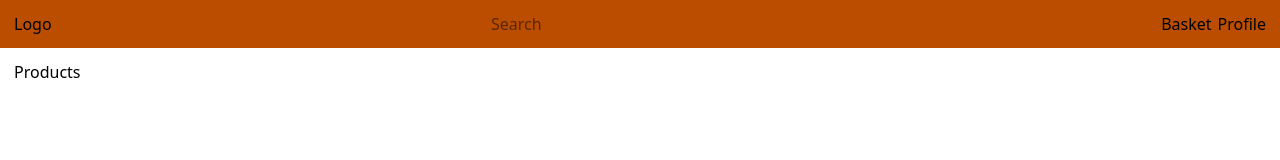
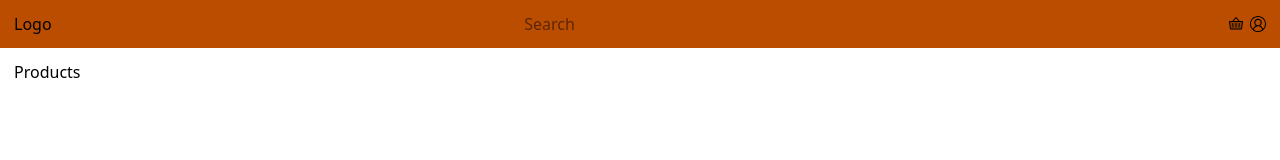
Before and after one commit to kestenbaum/shop-next, a Next.js app: page / in a window 1280 px wide. Shown: the top 160 px of the page. Built offline with nearby package versions, Linux system fonts and the light colour scheme.

Commit message:
update header: update icons for basket and profile

```diff
--- a/package.json
+++ b/package.json
@@ -14,7 +14,8 @@
     "axios": "^1.10.0",
     "next": "15.3.3",
     "react": "^19.0.0",
-    "react-dom": "^19.0.0"
+    "react-dom": "^19.0.0",
+    "react-icons": "^5.5.0"
   },
   "devDependencies": {
     "@eslint/eslintrc": "^3",
--- a/src/components/Header.tsx
+++ b/src/components/Header.tsx
@@ -1,4 +1,6 @@
 import React from 'react';
+import { PiBasketDuotone } from 'react-icons/pi';
+import { VscAccount } from 'react-icons/vsc';
 
 import Link from 'next/link';
 
@@ -10,8 +12,12 @@ const Header = () => {
           <Link href="/">Logo</Link>
           <input type="search" placeholder="Search" />
           <div className="flex gap-1.5">
-            <a href="#">Basket</a>
-            <a href="#">Profile</a>
+            <Link href="/">
+              <PiBasketDuotone />
+            </Link>
+            <Link href="/">
+              <VscAccount />
+            </Link>
           </div>
         </div>
       </div>
--- a/src/lib/api/hooks/useApiQuery.ts
+++ b/src/lib/api/hooks/useApiQuery.ts
@@ -2,7 +2,7 @@ import { useQuery } from '@tanstack/react-query';
 import { AxiosError } from 'axios';
 
 import { api } from '@/lib/api/instance';
-import {AxiosResponse} from '@/lib/api/types';
+import { AxiosResponse } from '@/lib/api/types';
 
 export const useApiQuery = <T>(url: string, key: string) => {
   const { data, status, error, isLoading, isError } = useQuery<AxiosResponse<T>, AxiosError>({
```
Also changed, not shown: 1 other file (tests, documents, lock files or other folders).
